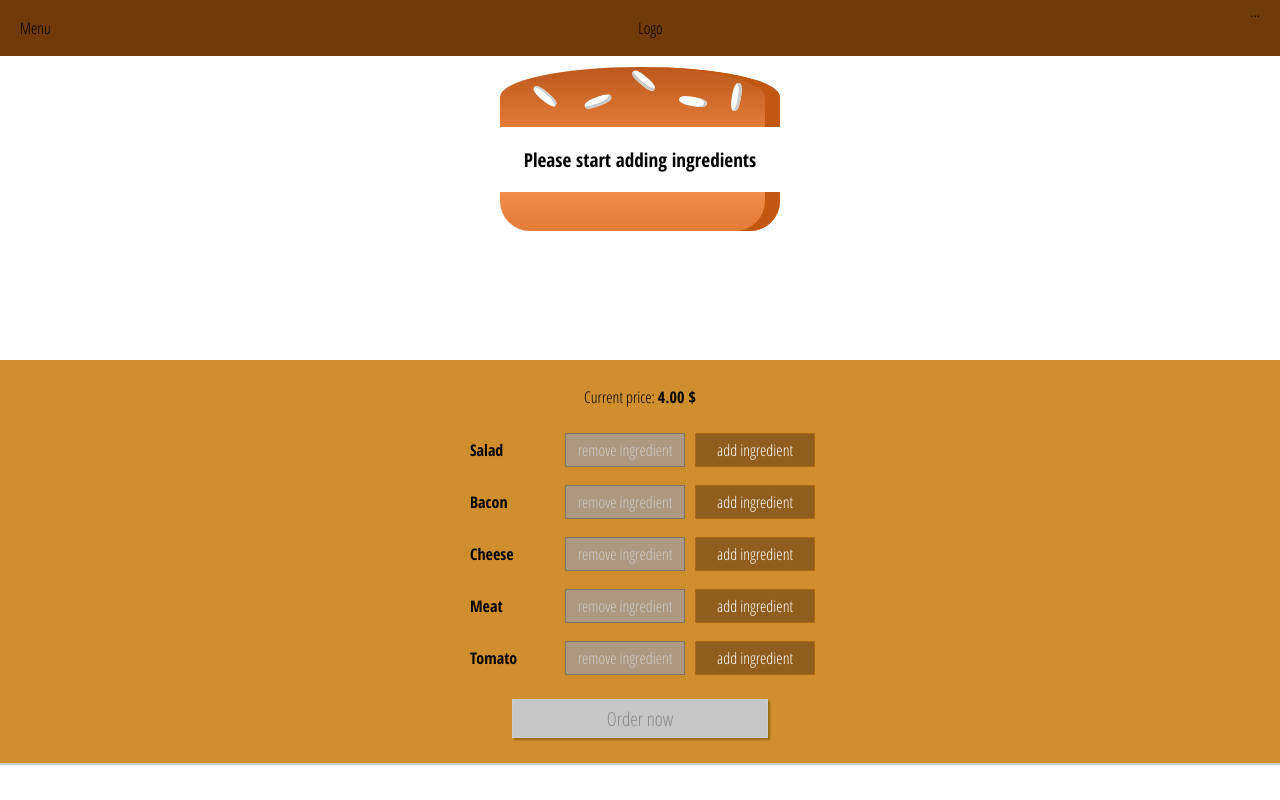
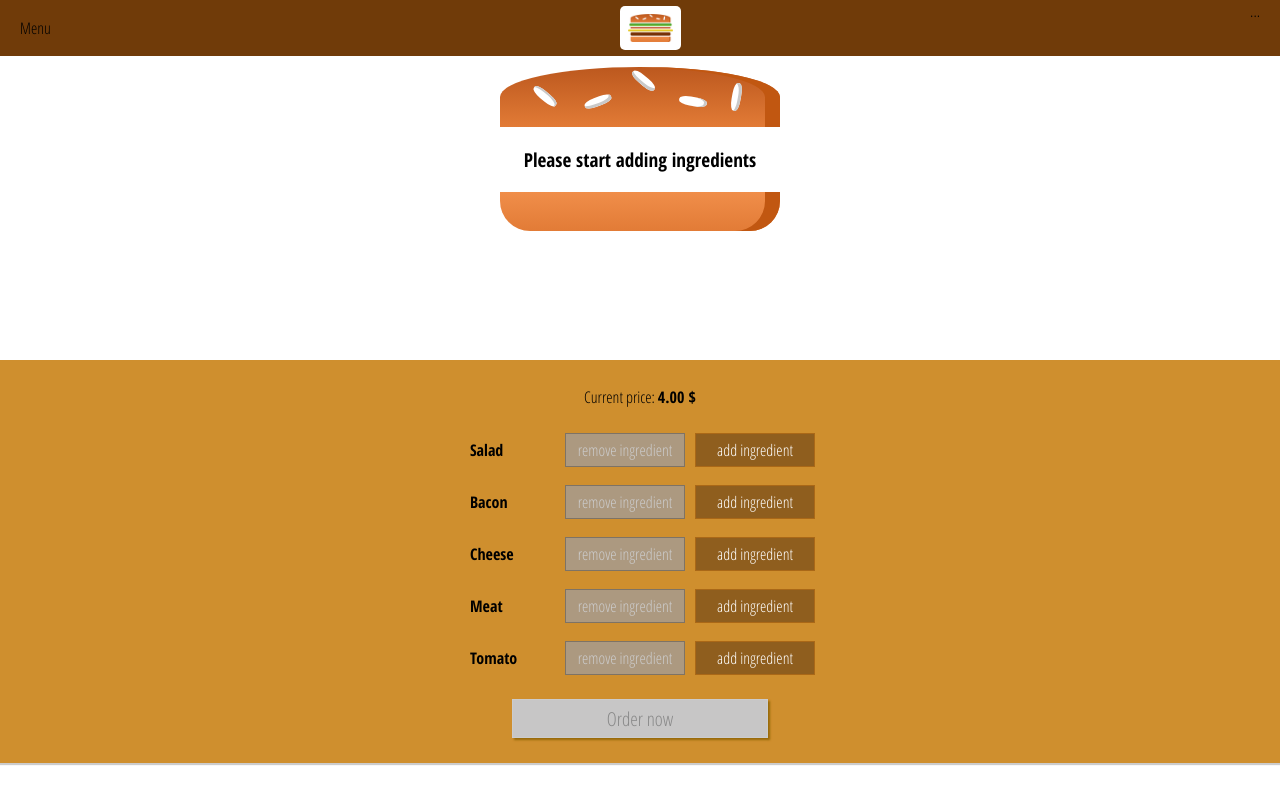
Before and after one commit to julia-dizhak/burger-builder, a React app in the folder app/: page / in a window 1280 px wide. Built offline with nearby package versions, Linux system fonts and the light colour scheme.

Commit message:
using a logo in app

```diff
--- /dev/null
+++ b/app/src/components/Logo/Logo.css
@@ -0,0 +1,13 @@
+.Logo {
+    background: #fff;
+    padding: 8px;
+    height: 80%;
+    box-sizing: border-box;
+    border-radius: 5px;
+}
+
+.Logo img {
+    height: 100%;
+    display: inline-block;
+    vertical-align: bottom;
+}
--- /dev/null
+++ b/app/src/components/Logo/index.js
@@ -0,0 +1,12 @@
+import React from 'react';
+
+import burgerLogo from '../../assets/images/burger-logo.png';
+import classes from './Logo.css';
+
+const logo = (props) => (
+    <div className={classes.Logo}>
+        <img src={burgerLogo} alt="Burger" />
+    </div>
+)
+
+export default logo;
--- a/app/src/components/Navigation/Toolbar/index.js
+++ b/app/src/components/Navigation/Toolbar/index.js
@@ -1,11 +1,12 @@
 import React from 'react';
 
 import classes from './Toolbar.css';
+import Logo from '../../Logo';
 
 const toolbar = (props) => (
     <header className={classes.Toolbar}>
         <div>Menu</div>
-        <div>Logo</div>
+        <Logo />
         <nav>
             ...
         </nav>
```
Also changed, not shown: app/src/assets/images/burger-logo.png (added).
